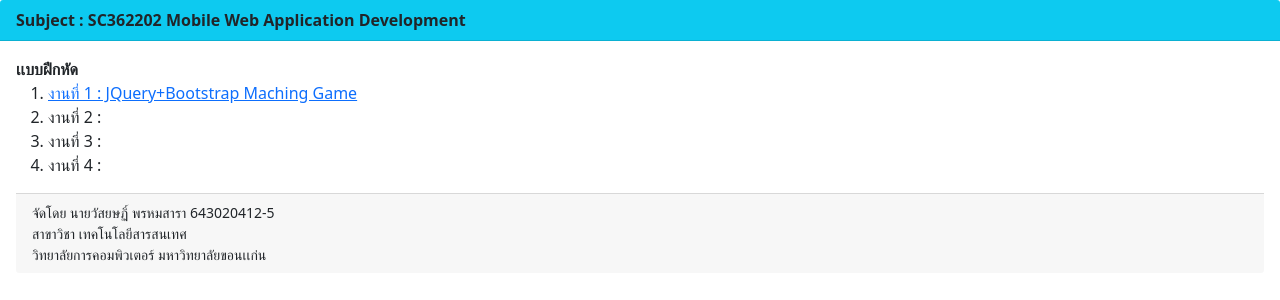
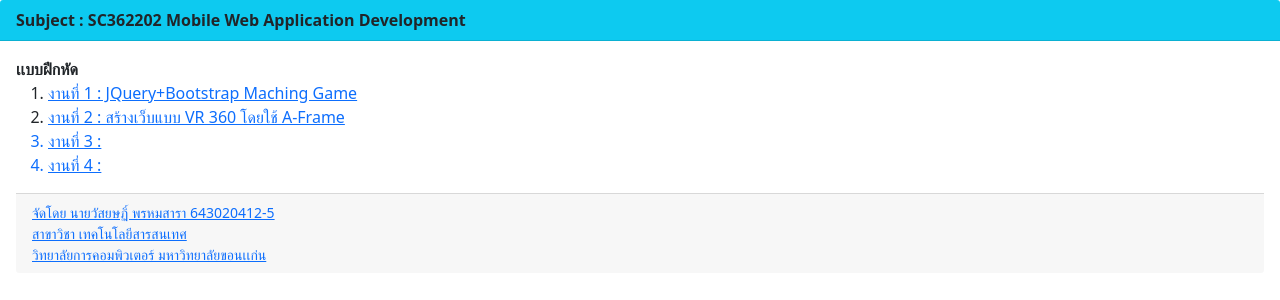
Before and after one commit to watsayot/web2566, a plain HTML site: page index.html in a window 1280 px wide. Drawn offline with nearby package versions, Linux system fonts and the light colour scheme.

Commit message:
Update index.html

```diff
--- a/index.html
+++ b/index.html
@@ -22,7 +22,7 @@
     <strong>เเบบฝึกหัด</strong><br>
     <ol>
       <li><a href="work1.html">งานที่ 1 : JQuery+Bootstrap Maching Game</a></li>
-      <li>งานที่ 2 :</li>
+      <li><a href="work2.html">งานที่ 2 : สร้างเว็บแบบ VR 360 โดยใช้ A-Frame</li>
       <li>งานที่ 3 :</li>
       <li>งานที่ 4 :</li>
     </ol>
```
